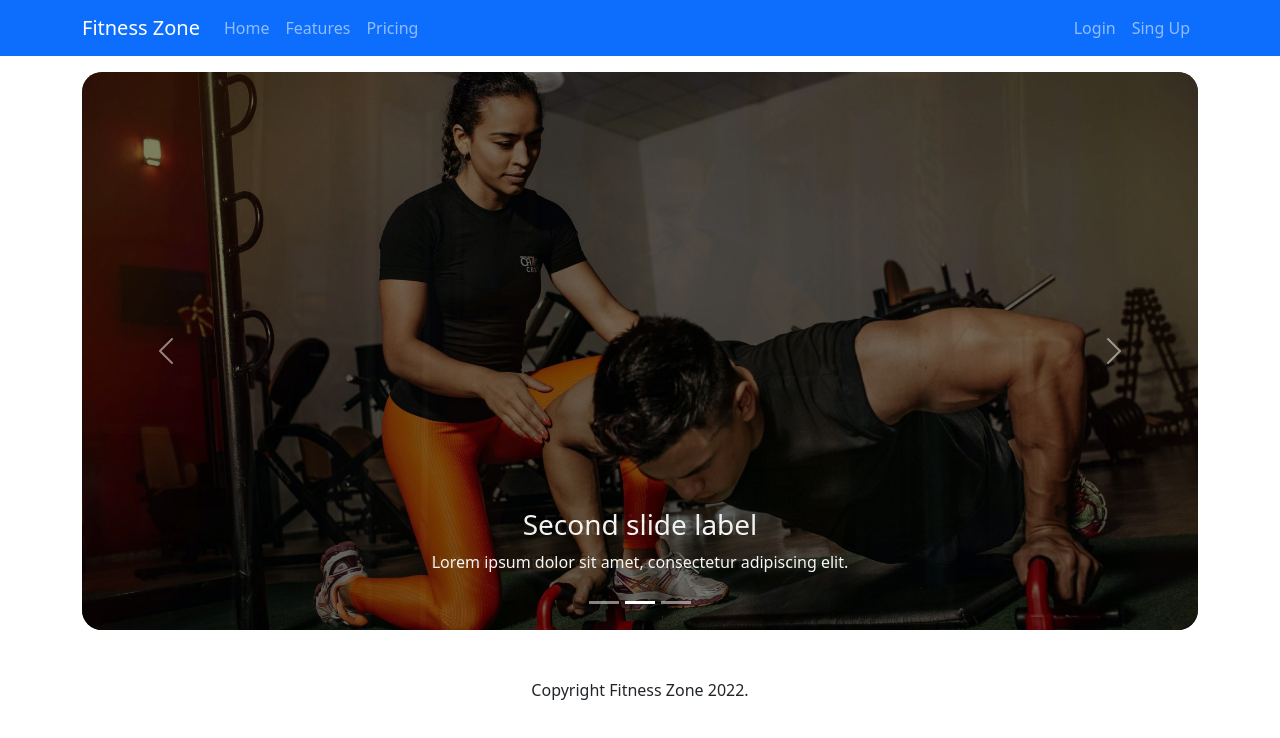
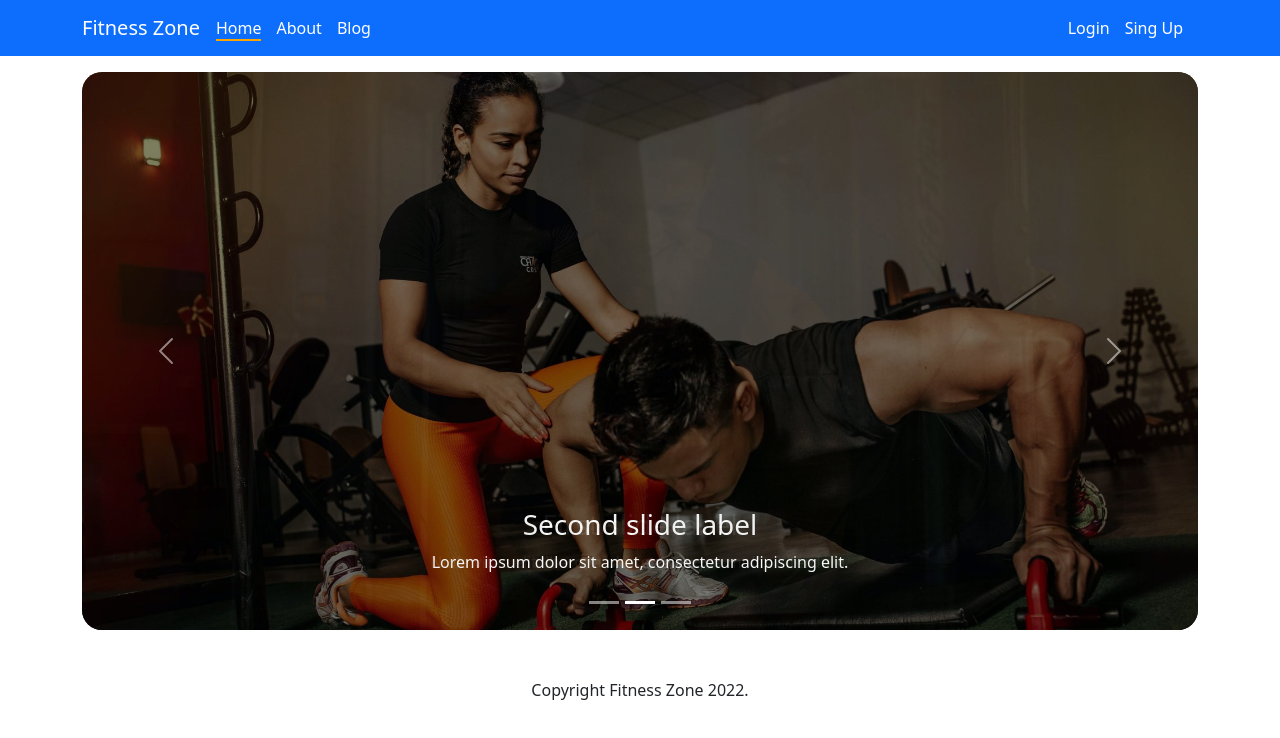
Before and after one commit to Dev-Zual/react-firebase-login-signup, a React (Create React App) app: page / in a window 1280 px wide. Shown: the top 738 px of the page. Built offline with nearby package versions, Linux system fonts and the light colour scheme.

Commit message:
crteate custom active link

```diff
--- a/src/App.js
+++ b/src/App.js
@@ -4,6 +4,8 @@ import Home from './components/Home/Home';
 import About from './components/About/About';
 import Header from './components/Header/Header';
 import Footer from './components/Footer/Footer';
+import Blog from './components/Blog/Blog';
+import Notfound from './components/Notfound/Notfound';
 
 function App() {
   return (
@@ -12,6 +14,8 @@ function App() {
       <Routes>
         <Route path="/" element={<Home></Home>}></Route>
         <Route path="/about" element={<About></About>}></Route>
+        <Route path="/blog" element={<Blog></Blog>}></Route>
+        <Route path="*" element={<Notfound></Notfound>}></Route>
       </Routes>
       <Footer></Footer>
     </div>
--- /dev/null
+++ b/src/components/Blog/Blog.js
@@ -0,0 +1,11 @@
+import React from 'react';
+
+const Blog = () => {
+  return (
+    <div>
+      <h3>this is blog</h3>
+    </div>
+  );
+};
+
+export default Blog;
--- /dev/null
+++ b/src/components/CustomLink/CustomLink.js
@@ -0,0 +1,20 @@
+import React from 'react';
+import { Link, useMatch, useResolvedPath } from 'react-router-dom';
+
+function CustomLink({ children, to, ...props }) {
+  let resolved = useResolvedPath(to);
+  let match = useMatch({ path: resolved.pathname, end: true });
+
+  return (
+    <div>
+      <Link
+        style={{ borderBottom: match ? '2px solid orange' : 'none' }}
+        to={to}
+        {...props}
+      >
+        {children}
+      </Link>
+    </div>
+  );
+}
+export default CustomLink;
--- /dev/null
+++ b/src/components/Header/Header.css
@@ -0,0 +1,5 @@
+.nav-item a {
+  color: #fff;
+  text-decoration: none;
+  margin-right: 15px;
+}
--- a/src/components/Header/Header.js
+++ b/src/components/Header/Header.js
@@ -1,19 +1,21 @@
 import React from 'react';
 import { Container, Nav, Navbar } from 'react-bootstrap';
-
+import { Link } from 'react-router-dom';
+import CustomLink from '../CustomLink/CustomLink';
+import './Header.css';
 const Header = () => {
   return (
     <Navbar bg="primary" variant="dark">
       <Container>
         <Navbar.Brand to="/">Fitness Zone</Navbar.Brand>
-        <Nav className="me-auto">
-          <Nav.Link href="#home">Home</Nav.Link>
-          <Nav.Link href="#features">Features</Nav.Link>
-          <Nav.Link href="#pricing">Pricing</Nav.Link>
+        <Nav className="me-auto nav-item">
+          <CustomLink to="/">Home</CustomLink>
+          <CustomLink to="/about">About</CustomLink>
+          <CustomLink to="/blog">Blog</CustomLink>
         </Nav>
-        <Nav>
-          <Nav.Link href="#home">Login</Nav.Link>
-          <Nav.Link href="#features">Sing Up</Nav.Link>
+        <Nav className="nav-item">
+          <Link to="#home">Login</Link>
+          <Link to="#features">Sing Up</Link>
         </Nav>
       </Container>
     </Navbar>
--- /dev/null
+++ b/src/components/Notfound/Notfound.js
@@ -0,0 +1,12 @@
+import React from 'react';
+
+const Notfound = () => {
+  return (
+    <div className="text-center">
+      <h1>404</h1>
+      <h3>page not found.</h3>
+    </div>
+  );
+};
+
+export default Notfound;
```
Also changed, not shown: src/components/Longin/Longin.js (added, +11 -0 lines), src/components/Signup/Signup.js (added, +11 -0 lines).
